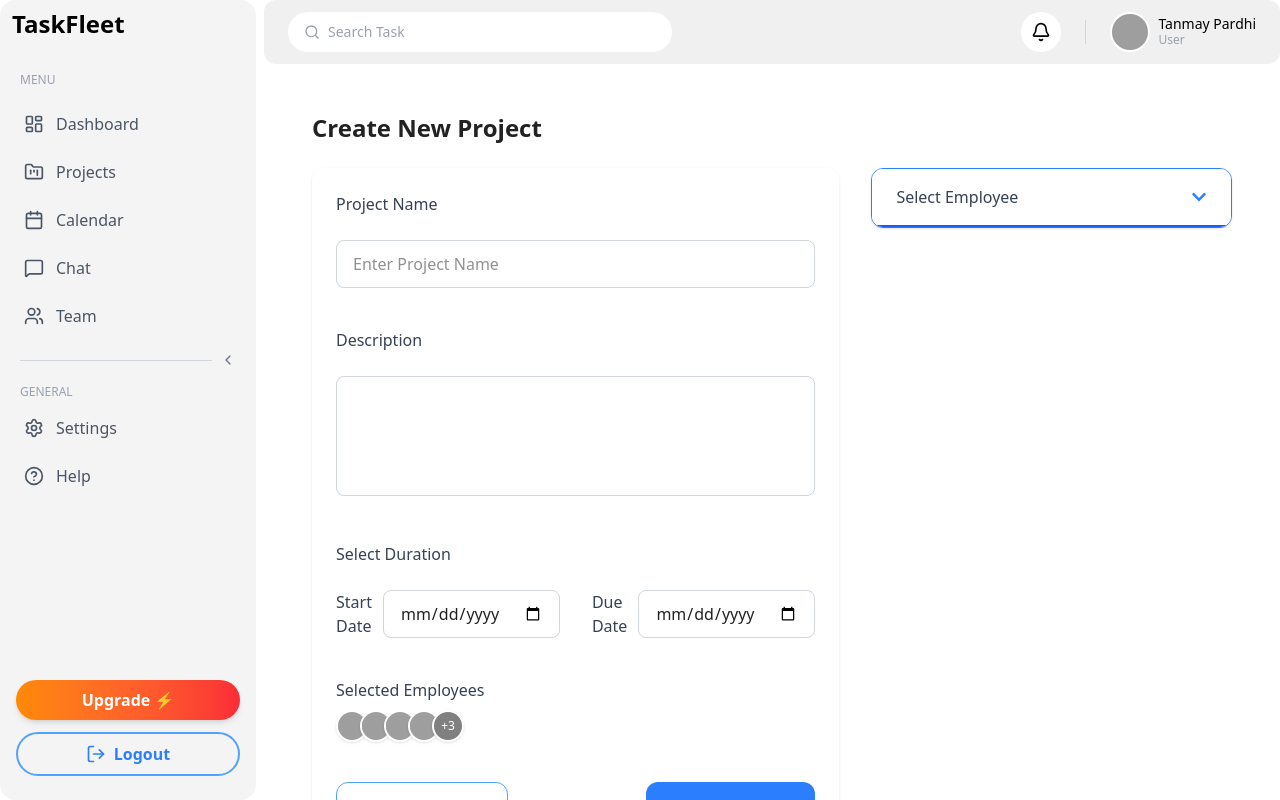
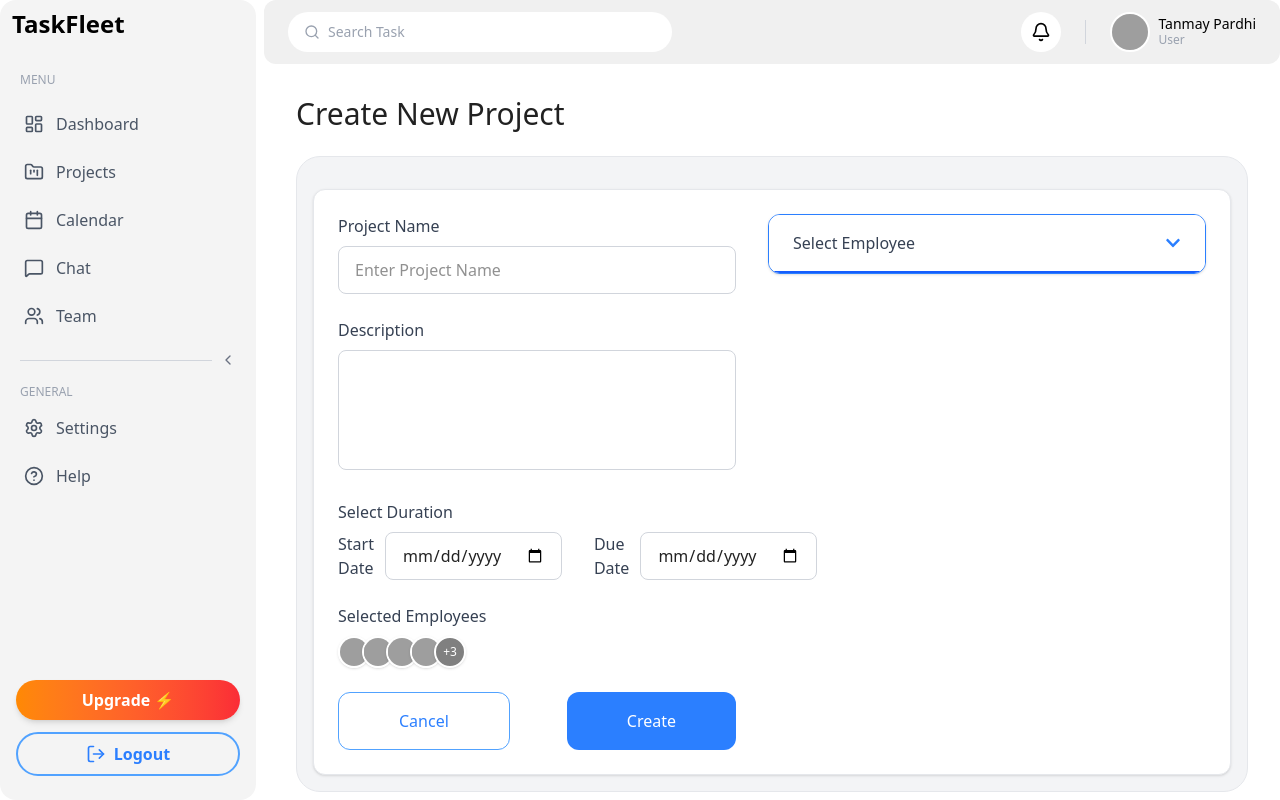
Before and after one commit to manindra-455/task, a React (Vite) app: page /Create in a window 1280 px wide. Built offline with nearby package versions, Linux system fonts and the light colour scheme; grey boxes are pictures that could not be loaded.

Commit message:
AssignTask CreateProject

```diff
--- a/src/pages/AssignTask.jsx
+++ b/src/pages/AssignTask.jsx
@@ -12,14 +12,28 @@ const employees = [
 ];
 
 const AssignTask = () => {
+  const [taskName, setTaskName] = useState('');
+  const [description, setDescription] = useState('');
   const [selectedEmployee, setSelectedEmployee] = useState(employees[0].name);
   const [showEmployeeList, setShowEmployeeList] = useState(false);
 
+  const handleSubmit = (e) => {
+    e.preventDefault();
+    alert(`Task Assigned: ${taskName}\nDescription: ${description}\nEmployee: ${selectedEmployee}`);
+    setTaskName("");
+    setDescription("");
+  };
+
   return (
-    <div className="p-8">
-      <h1 className="text-2xl font-bold mb-6">Assign New Task</h1>
-      {/* Move form box outside and stretch it */}
-      <div className="flex flex-col md:flex-row gap-8 bg-white shadow rounded-xl p-6 w-full">
+    <div className="h-auto p-4">
+      <div className="w-full">
+        <h1 className="text-3xl font-normal mb-6">Assign New Task</h1>
+
+        {/* New div outside form container */}
+        <div className="bg-gray-100 p-4 rounded-3xl mb-6 border border-gray-200 h-auto w-full">
+
+          {/* Form container with both form fields and employee selection */}
+          <form onSubmit={handleSubmit} className="flex flex-col md:flex-row gap-8 bg-white shadow rounded-xl p-6 w-full border border-gray-200 mt-4">
         {/* Form Fields */}
         <div className="flex-1 min-w-[350px]">
           <label className="block text-gray-700 font-medium mb-2" htmlFor="taskName">
@@ -30,6 +44,9 @@ const AssignTask = () => {
             type="text"
             placeholder="Enter Task Name"
             className="w-full h-[56px] px-4 py-2 border border-gray-300 rounded-lg focus:outline-none focus:ring-2 focus:ring-blue-400"
+            value={taskName}
+            onChange={(e) => setTaskName(e.target.value)}
+            required
           />
           <label className="block text-gray-700 font-medium mb-2 mt-6" htmlFor="description">
             Description
@@ -38,6 +55,8 @@ const AssignTask = () => {
             <textarea
               id="description"
               className="w-full h-[204px] px-4 py-2 border border-gray-300 rounded-lg focus:outline-none focus:ring-2 focus:ring-blue-400 resize-none pr-10"
+              value={description}
+              onChange={(e) => setDescription(e.target.value)}
             />
           </div>
           <label className="block text-gray-700 font-medium mb-2 mt-6">Select Duration</label>
@@ -116,8 +135,11 @@ const AssignTask = () => {
             )}
           </div>
         </div>
+        </form>
+        </div>
+        </div>
       </div>
-    </div>
+
   );
 };
 
--- a/src/pages/CreateProject.jsx
+++ b/src/pages/CreateProject.jsx
@@ -26,14 +26,17 @@ const CreateProject = () => {
     };
 
     return (
-        <div className="min-h-screen p-8">
+        <div className="h-auto p-4">
             <div className="w-full">
-                <h1 className="text-2xl font-bold mb-6">Create New Project</h1>
+                <h1 className="text-3xl font-normal mb-6">Create New Project</h1>
 
-                <div className="flex gap-8">
-                    {/* Left Side - Form */}
-                    <div className="flex-1">
-                        <form onSubmit={handleSubmit} className="bg-white shadow rounded-xl p-6 flex flex-col gap-4">
+                {/* New div outside form container */}
+                <div className="bg-gray-100 p-4 rounded-3xl mb-6 border border-gray-200 h-auto w-full">
+
+                    {/* Form container with both form fields and employee selection */}
+                    <form onSubmit={handleSubmit} className="flex flex-col md:flex-row gap-8 bg-white shadow rounded-xl p-6 w-full border border-gray-200 mt-4">
+                    {/* Left Side - Form Fields */}
+                    <div className="flex-1 min-w-[350px]">
                         <label className="block text-gray-700 font-medium mb-2" htmlFor="projectName">
                             Project Name
                         </label>
@@ -120,10 +123,9 @@ const CreateProject = () => {
                                 Create
                             </button>
                         </div>
-                        </form>
                     </div>
 
-                    {/* Right Side - Select Employee */}
+                    {/* Right Side - Select Employee (inside form container) */}
                     <div className="w-[438px]">
                         <div className={`bg-white border border-blue-500 shadow overflow-hidden ${showEmployeeList ? 'rounded-t-xl' : 'rounded-xl'}`}>
                             {/* Select Employee Field */}
@@ -161,6 +163,7 @@ const CreateProject = () => {
                             )}
                         </div>
                     </div>
+                </form>
                 </div>
             </div>
         </div>
```
Lines whose indentation alone changed are shown as unchanged.
